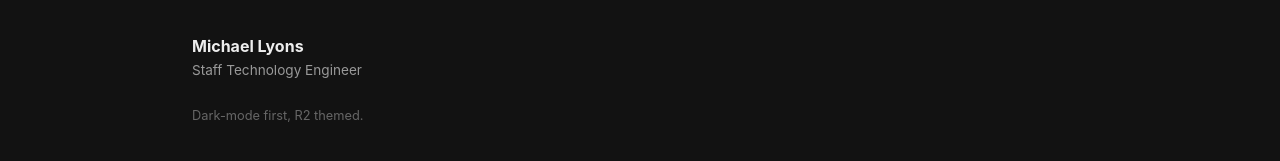
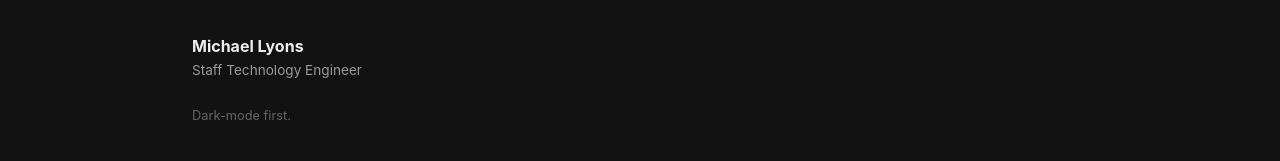
Before and after one commit to lyonsden/resume, a Jekyll site: the page docs/index-r2.html, which Jekyll copies as it is, in a window 1280 px wide and 900 px high, scrolled down 4913 px. Shown: the part 726-887 px from the top of the window. Built offline with Jekyll 4.4.1, drawn with Linux system fonts in a browser that asks for light colours.

Commit message:
Remove R2 branding reference from footers

```diff
--- a/docs/_layouts/default.html
+++ b/docs/_layouts/default.html
@@ -30,7 +30,7 @@
     <div class="footer-content">
       <div class="footer-info"><p class="footer-name">Michael Lyons</p><p class="footer-role">Staff Technology Engineer</p></div>
     </div>
-    <p class="footer-copy">Built with Jekyll. Dark-mode first, R2 themed.</p>
+    <p class="footer-copy">Built with Jekyll.</p>
   </div>
 </footer>
 <script>const theme=localStorage.getItem('theme')||'dark';document.documentElement.setAttribute('data-theme',theme);document.getElementById('theme-toggle')?.addEventListener('click',()=>{const next=document.documentElement.getAttribute('data-theme')==='dark'?'light':'dark';document.documentElement.setAttribute('data-theme',next);localStorage.setItem('theme',next)})</script>
--- a/docs/index-r2.html
+++ b/docs/index-r2.html
@@ -176,7 +176,7 @@
     <div class="footer-content">
       <div class="footer-info"><p class="footer-name">Michael Lyons</p><p class="footer-role">Staff Technology Engineer</p></div>
     </div>
-    <p class="footer-copy">Dark-mode first, R2 themed.</p>
+    <p class="footer-copy">Dark-mode first.</p>
   </div>
 </footer>
 <script>const theme=localStorage.getItem('theme')||'dark';document.documentElement.setAttribute('data-theme',theme);document.getElementById('theme-toggle')?.addEventListener('click',()=>{const next=document.documentElement.getAttribute('data-theme')==='dark'?'light':'dark';document.documentElement.setAttribute('data-theme',next);localStorage.setItem('theme',next)})</script>
```
